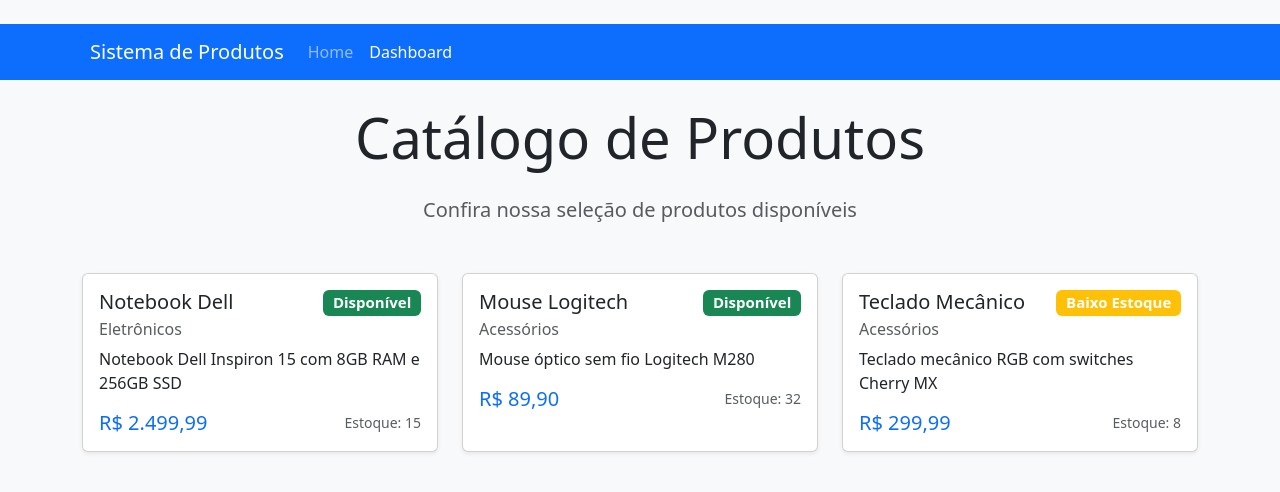
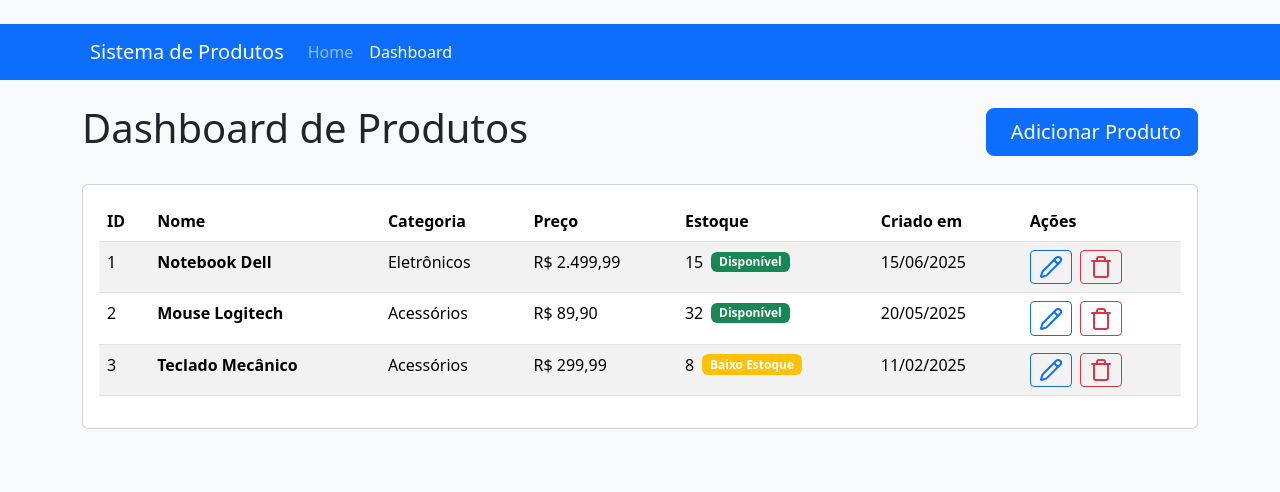
Before and after one commit to pedrocarvalho3/pratice-frontend-test, a React (Vite) app: page / in a window 1280 px wide. Both pictures are taken after a click on the button "Dashboard". Shown: the top 492 px of the page. Built offline with nearby package versions, Linux system fonts and the light colour scheme.

Commit message:
feat: :sparkles: starting dashboard page

```diff
--- a/package.json
+++ b/package.json
@@ -11,6 +11,7 @@
   },
   "dependencies": {
     "bootstrap": "^5.3.7",
+    "lucide-react": "^0.525.0",
     "react": "^19.1.0",
     "react-bootstrap": "^2.10.10",
     "react-dom": "^19.1.0"
--- a/src/App.tsx
+++ b/src/App.tsx
@@ -1,6 +1,7 @@
 import { useState } from "react";
 import AppNavbar from "./components/AppNavBar";
 import HomePage from "./pages/HomePage";
+import Dashboard from "./pages/Dashboard";
 
 const App: React.FC = () => {
   const [currentPage, setCurrentPage] = useState("home");
@@ -8,7 +9,7 @@ const App: React.FC = () => {
   return (
     <div className="min-vh-100 bg-light pt-4">
       <AppNavbar currentPage={currentPage} onPageChange={setCurrentPage} />
-      <HomePage />
+      {currentPage === "home" ? <HomePage /> : <Dashboard />}
     </div>
   );
 };
--- /dev/null
+++ b/src/pages/Dashboard.tsx
@@ -0,0 +1,86 @@
+import { Container, Button, Card, Table } from "react-bootstrap";
+import { formatPrice } from "../utils/format-price";
+import { initialProducts } from "../mocks/products";
+import StockBadge from "../components/StockBadge";
+import { Pencil, Trash } from "lucide-react";
+
+const Dashboard: React.FC = () => {
+  const formatDate = (date: Date) => {
+    return new Intl.DateTimeFormat("pt-BR").format(date);
+  };
+
+  return (
+    <Container>
+      <div className="d-flex justify-content-between align-items-center mb-4">
+        <h1>Dashboard de Produtos</h1>
+        <Button
+          variant="primary"
+          size="lg"
+          onClick={() => console.log("teste")}
+        >
+          <i className="bi bi-plus-circle me-2"></i>
+          Adicionar Produto
+        </Button>
+      </div>
+
+      <Card>
+        <Card.Body>
+          <Table responsive striped hover>
+            <thead>
+              <tr>
+                <th>ID</th>
+                <th>Nome</th>
+                <th>Categoria</th>
+                <th>Preço</th>
+                <th>Estoque</th>
+                <th>Criado em</th>
+                <th>Ações</th>
+              </tr>
+            </thead>
+            <tbody>
+              {initialProducts.map((product) => (
+                <tr key={product.id}>
+                  <td>{product.id}</td>
+                  <td>
+                    <div>
+                      <strong>{product.name}</strong>
+                    </div>
+                  </td>
+                  <td>{product.category}</td>
+                  <td>{formatPrice(product.price)}</td>
+                  <td>
+                    <div className="d-flex align-items-center gap-2">
+                      <span>{product.stock}</span>
+                      <StockBadge stock={product.stock} />
+                    </div>
+                  </td>
+                  <td>{formatDate(product.createdAt)}</td>
+                  <td>
+                    <div className="d-flex gap-2">
+                      <Button
+                        variant="outline-primary"
+                        size="sm"
+                        onClick={() => console.log("ola")}
+                      >
+                        <Pencil />
+                      </Button>
+                      <Button
+                        variant="outline-danger"
+                        size="sm"
+                        onClick={() => console.log("teste")}
+                      >
+                        <Trash />
+                      </Button>
+                    </div>
+                  </td>
+                </tr>
+              ))}
+            </tbody>
+          </Table>
+        </Card.Body>
+      </Card>
+    </Container>
+  );
+};
+
+export default Dashboard;
```
Also changed, not shown: 1 other file (tests, documents, lock files or other folders).
